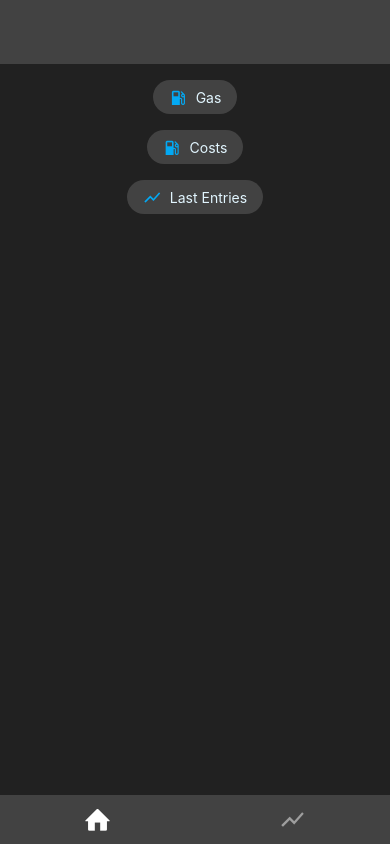
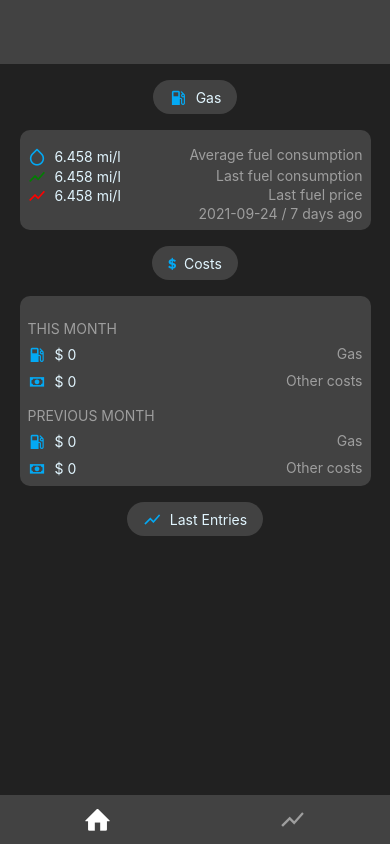
Before and after one commit to pppp24/mileage, a React Native app: screen / in a window 390 px wide. Built offline with nearby package versions, Linux system fonts and the light colour scheme.

Commit message:
feat: added new components, base styling

```diff
--- /dev/null
+++ b/src/components/expanded/Expanded.tsx
@@ -0,0 +1,10 @@
+import React from 'react';
+import {StyleSheet, Text, View} from 'react-native';
+
+const Expanded = () => {
+  return <View style={{flex: 1}} />;
+};
+
+export default Expanded;
+
+const styles = StyleSheet.create({});
--- /dev/null
+++ b/src/components/heading/Heading.tsx
@@ -0,0 +1,14 @@
+import React from 'react';
+import {StyleSheet, Text, View} from 'react-native';
+
+const Heading = ({text}) => {
+  return (
+    <View>
+      <Text>{text}</Text>
+    </View>
+  );
+};
+
+export default Heading;
+
+const styles = StyleSheet.create({});
--- a/src/components/index.ts
+++ b/src/components/index.ts
@@ -1,2 +1,5 @@
 export {default as Header} from './header/Header';
 export {default as Spacer} from './spacer/Spacer';
+export {default as Heading} from './heading/Heading';
+export {default as Summary} from './summary/Summary';
+export {default as Expanded} from './expanded/Expanded';
--- /dev/null
+++ b/src/components/summary/Summary.tsx
@@ -0,0 +1,63 @@
+import React from 'react';
+import {StyleSheet, Text, View} from 'react-native';
+import {Expanded, Spacer} from '..';
+import {Colors} from '../../../typings/colors';
+import {wp} from '../../helpers/layout';
+import Icon from '../icon/Icon';
+
+const Summary = ({children, ...restProps}) => {
+  return (
+    <View style={styles.container} {...restProps}>
+      <Spacer vertical />
+      {children}
+    </View>
+  );
+};
+
+export default Summary;
+
+Summary.Title = ({title}) => {
+  return (
+    <View style={styles.row}>
+      <Spacer left />
+      <Text style={styles.title}>{title}</Text>
+    </View>
+  );
+};
+
+Summary.Row = ({icon, text, label}) => {
+  return (
+    <View style={styles.row}>
+      <Spacer left />
+      <View style={[styles.row, {alignItems: 'center'}]}>
+        {icon ? <Icon {...icon} /> : <Expanded />}
+        <Spacer left />
+        <Text style={styles.amount}>{text}</Text>
+      </View>
+      <Expanded />
+      <Text style={styles.label}>{label}</Text>
+      <Spacer right />
+    </View>
+  );
+};
+
+const styles = StyleSheet.create({
+  container: {
+    flexShrink: 1,
+    backgroundColor: Colors.GREY_800,
+    width: wp(90),
+    borderRadius: 10,
+  },
+  row: {
+    flexDirection: 'row',
+  },
+  label: {
+    color: Colors.GREY_500,
+  },
+  amount: {
+    color: Colors.BLUE_50,
+  },
+  title: {
+    color: Colors.GREY_500,
+  },
+});
--- /dev/null
+++ b/src/containers/costs-summary/CostsSummary.tsx
@@ -0,0 +1,56 @@
+import React from 'react';
+import {StyleSheet, Text, View} from 'react-native';
+import {Colors} from '../../../typings/colors';
+import {Labels} from '../../../typings/costs';
+import {Icons} from '../../../typings/icons';
+import {Spacer, Summary} from '../../components';
+import {hp} from '../../helpers/layout';
+
+const CostsSummary = () => {
+  return (
+    <Summary>
+      <CostsSummarySection title="THIS MONTH" />
+      <CostsSummarySection title="PREVIOUS MONTH" />
+    </Summary>
+  );
+};
+
+export default CostsSummary;
+
+const styles = StyleSheet.create({});
+
+const CostsSummarySection = ({
+  title,
+  petrolAmount = 0,
+  otherCostsAmount = 0,
+}) => {
+  return (
+    <>
+      <Spacer top />
+      <Summary.Title title={title} />
+      <Spacer top />
+      <Summary.Row
+        icon={{
+          icon: Icons.MaterialCommunityIcons,
+          name: 'gas-station',
+          color: Colors.BLUE_500,
+          size: hp(2.3),
+        }}
+        label={Labels.Gas}
+        text={`$ ${parseFloat(petrolAmount)}`}
+      />
+      <Spacer top />
+      <Summary.Row
+        icon={{
+          icon: Icons.MaterialCommunityIcons,
+          name: 'cash',
+          color: Colors.BLUE_500,
+          size: hp(2.3),
+        }}
+        label={Labels.OtherCosts}
+        text={`$ ${parseFloat(otherCostsAmount)}`}
+      />
+      <Spacer top />
+    </>
+  );
+};
--- /dev/null
+++ b/src/containers/gas-summary/GasSummary.tsx
@@ -0,0 +1,50 @@
+import React from 'react';
+import {StyleSheet, Text, View} from 'react-native';
+import {Colors} from '../../../typings/colors';
+import {Labels} from '../../../typings/gas';
+import {Icons} from '../../../typings/icons';
+import {Spacer, Summary} from '../../components';
+import {hp} from '../../helpers/layout';
+
+const GasSummary = () => {
+  return (
+    <Summary>
+      <Summary.Row
+        icon={{
+          icon: Icons.Feather,
+          name: 'droplet',
+          color: Colors.BLUE_500,
+          size: hp(2.3),
+        }}
+        label={Labels.AverageFuelConsumption}
+        text={`${6.458} mi/l`}
+      />
+      <Summary.Row
+        icon={{
+          icon: Icons.MaterialCommunityIcons,
+          name: 'chart-line-variant',
+          color: 'green',
+          size: hp(2.3),
+        }}
+        label={Labels.LastFuelConsumption}
+        text={`${6.458} mi/l`}
+      />
+      <Summary.Row
+        icon={{
+          icon: Icons.MaterialCommunityIcons,
+          name: 'chart-line-variant',
+          color: 'red',
+          size: hp(2.3),
+        }}
+        label={Labels.LastFuelPrice}
+        text={`${6.458} mi/l`}
+      />
+      <Summary.Row label={'2021-09-24 / 7 days ago'} />
+      <Spacer top />
+    </Summary>
+  );
+};
+
+export default GasSummary;
+
+const styles = StyleSheet.create({});
--- /dev/null
+++ b/src/containers/index.ts
@@ -0,0 +1,2 @@
+export {default as GasSummary} from './gas-summary/GasSummary';
+export {default as CostsSummary} from './costs-summary/CostsSummary';
--- a/src/screens/home/HomeScreen.tsx
+++ b/src/screens/home/HomeScreen.tsx
@@ -3,6 +3,7 @@ import {StyleSheet, Text, View} from 'react-native';
 import {Colors} from '../../../typings/colors';
 import {Icons} from '../../../typings/icons';
 import {Header, Spacer} from '../../components';
+import {CostsSummary, GasSummary} from '../../containers';
 import {hp} from '../../helpers/layout';
 
 const Home = () => {
@@ -19,15 +20,19 @@ const Home = () => {
         text="Gas"
       />
       <Spacer vertical />
+      <GasSummary />
+      <Spacer vertical />
       <Header
         icon={{
-          icon: Icons.MaterialCommunityIcons,
-          name: 'gas-station',
+          icon: Icons.Foundation,
+          name: 'dollar',
           color: Colors.BLUE_500,
           size: hp(2.3),
         }}
         text="Costs"
       />
+      <Spacer vertical />
+      <CostsSummary />
       <Spacer vertical />
       <Header
         icon={{
--- /dev/null
+++ b/typings/costs.ts
@@ -0,0 +1,6 @@
+enum Labels {
+  Gas = 'Gas',
+  OtherCosts = 'Other costs',
+}
+
+export {Labels};
--- /dev/null
+++ b/typings/gas.ts
@@ -0,0 +1,7 @@
+enum Labels {
+  AverageFuelConsumption = 'Average fuel consumption',
+  LastFuelConsumption = 'Last fuel consumption',
+  LastFuelPrice = 'Last fuel price',
+}
+
+export {Labels};
```
